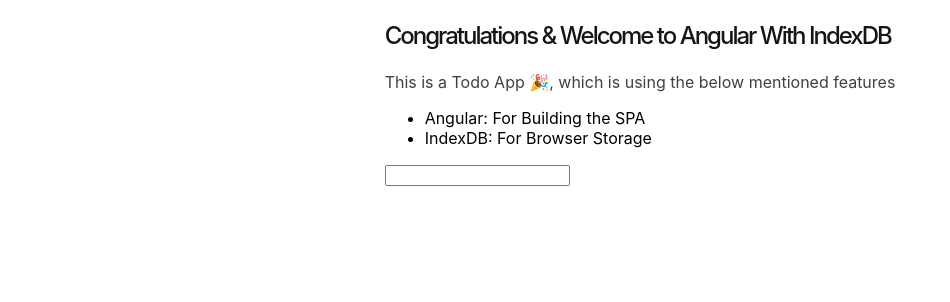
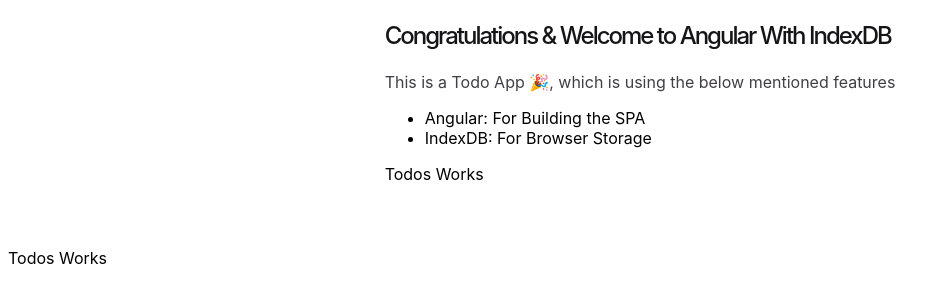
Before and after one commit to developer-starters/angular-indexdb-starter, an Angular app: page /todo in a window 1280 px wide. Before the commit this address led to /. Shown: the top 302 px of the page, without its empty margins (0-950 px from the left). Built offline with nearby package versions, Linux system fonts and the light colour scheme.

Commit message:
:sparkles: (Added Some Components)

```diff
--- a/src/app/app.routes.ts
+++ b/src/app/app.routes.ts
@@ -1,9 +1,11 @@
 import { Routes } from '@angular/router';
 import { AppComponent } from './app.component';
 import { CreateTodoComponent } from '../create-todo/create-todo.component';
+import { UpdateTodoComponent } from '../update-todo/update-todo.component';
+import { TodosComponent } from '../todos/todos.component';
 
 export const routes: Routes = [
-    { path: '', component: AppComponent },
+    { path: 'todo', component: TodosComponent },
   { path: 'add', component: CreateTodoComponent },
-  { path: 'edit', component: CreateTodoComponent },
+  { path: 'update', component: UpdateTodoComponent },
 ];
--- a/src/todos/todos.component.html
+++ b/src/todos/todos.component.html
@@ -1,4 +1,4 @@
-<div class="todo-list-container">
+<!-- <div class="todo-list-container">
     <input type="text" [(ngModel)]="newTodoText" (keyup.enter)="addTodo()">
     <ul>
         <li *ngFor="let todo of todos">
@@ -7,4 +7,6 @@
             <button (click)="removeTodo(todo.id)">Delete</button>
         </li>
     </ul>
-</div>
+</div> -->
+
+<div>Todos Works</div>
```
